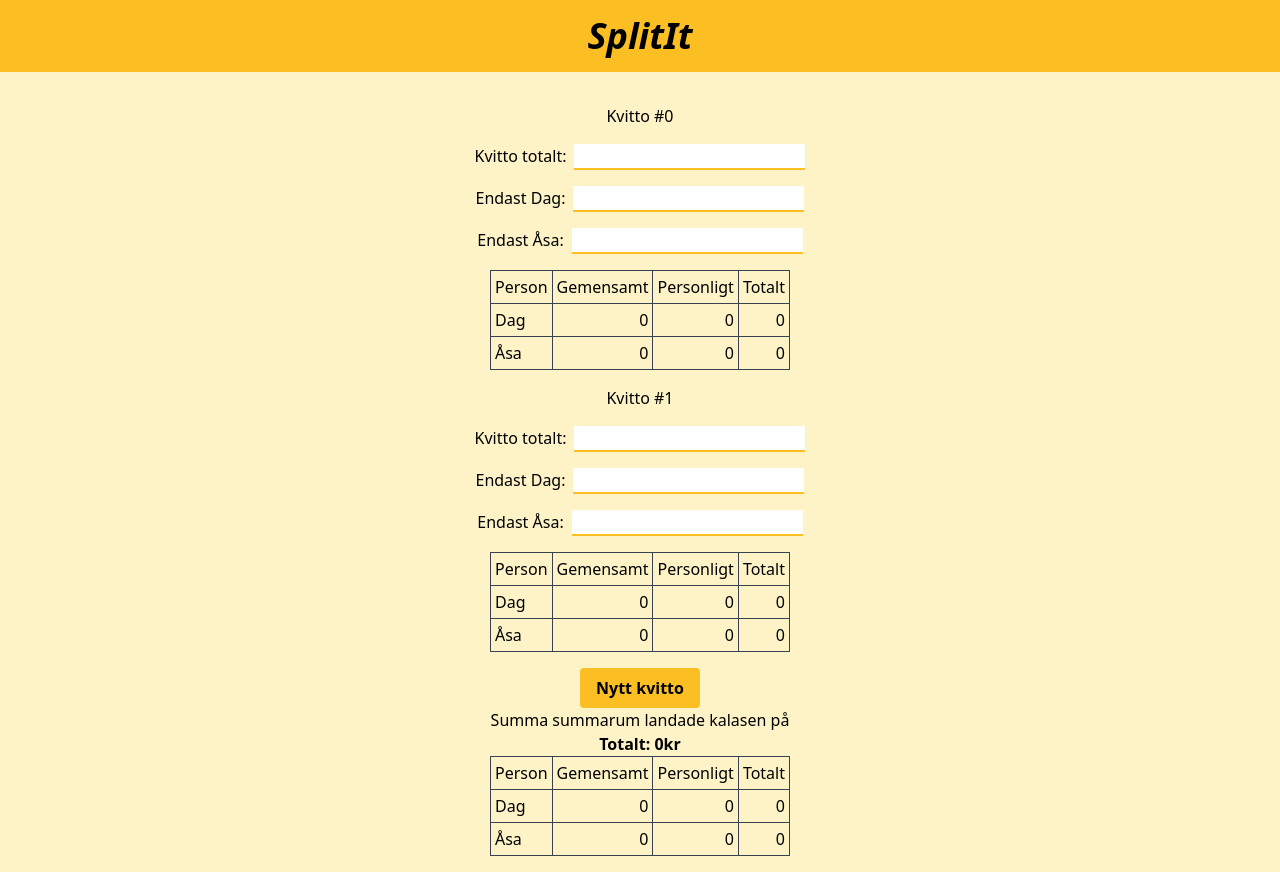
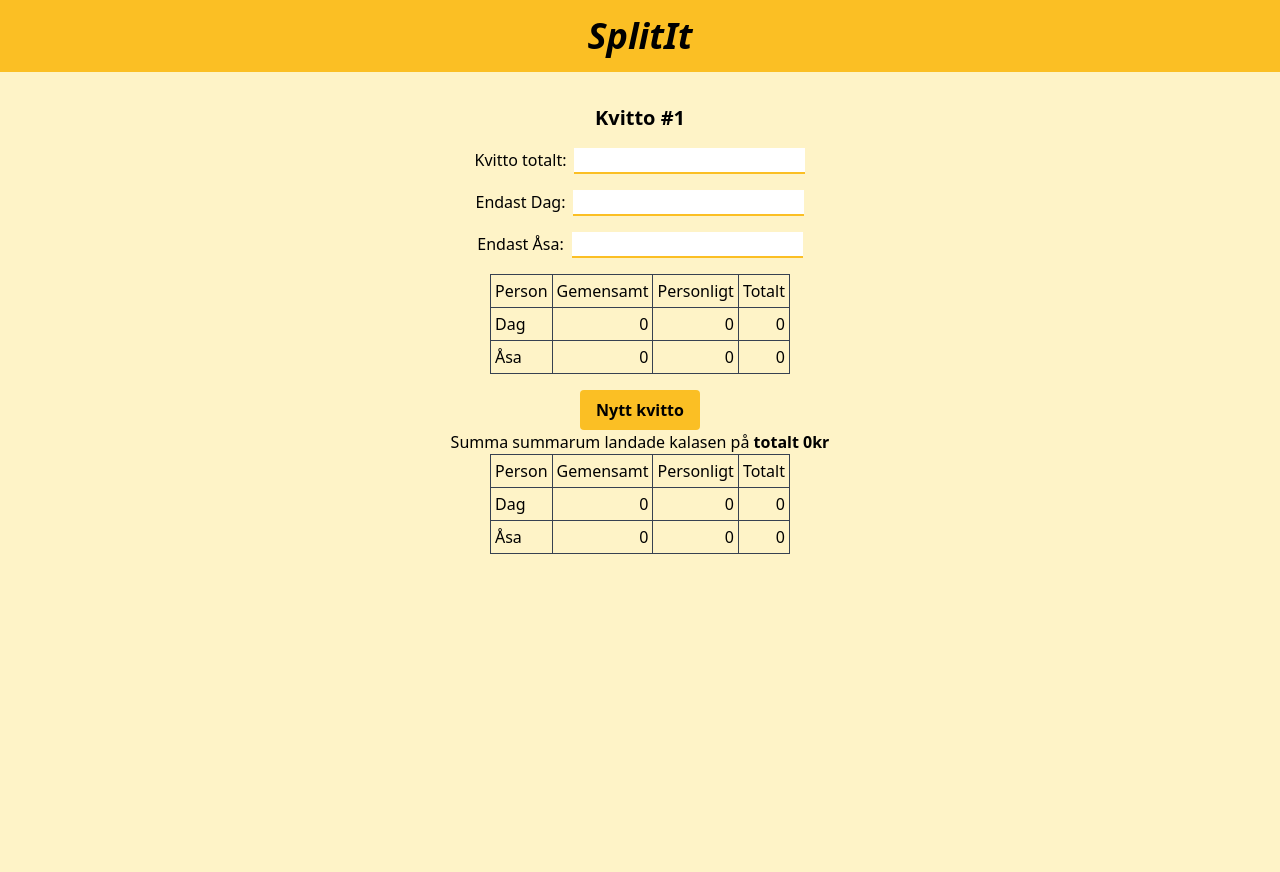
Before and after one commit to jadlers/splitit, a React (Create React App) app: page / in a window 1280 px wide. Built offline with nearby package versions, Linux system fonts and the light colour scheme.

Commit message:
Remove placeholder receipts & make total prettier

```diff
--- a/src/App.js
+++ b/src/App.js
@@ -6,10 +6,9 @@ import OverviewTable from "./OverviewTable";
 
 function App() {
   const [receipts, setReceipts] = useState({
-    0: { both: 0, dag: 0, sis: 0 },
     1: { both: 0, dag: 0, sis: 0 },
   });
-  const [nextIdx, setNextIdx] = useState(1);
+  const [nextIdx, setNextIdx] = useState(2);
 
   const bothTotal = Object.values(receipts).reduce(
     (acc, { both }) => acc + both,
@@ -50,8 +49,12 @@ function App() {
         >
           Nytt kvitto
         </button>
-        <p>Summa summarum landade kalasen på</p>
-        <p className="font-bold">{`Totalt: ${2 * bothTotal + 0 + 0}kr`}</p>
+        <p>
+          Summa summarum landade kalasen på{" "}
+          <span className="font-bold">
+            {`totalt ${2 * bothTotal + dagTotal + sisTotal}kr`}
+          </span>
+        </p>
         <OverviewTable both={bothTotal} dagOnly={dagTotal} sisOnly={sisTotal} />
       </main>
     </>
--- a/src/Receipt.js
+++ b/src/Receipt.js
@@ -16,7 +16,7 @@ export default function Receipt({ id, saveInfo }) {
 
   return (
     <div className="flex flex-col space-y-4 my-4 px-4 text-center">
-      <p>{`Kvitto #${id}`}</p>
+      <p className="text-xl font-semibold">{`Kvitto #${id}`}</p>
       <label>
         Kvitto totalt:
         <input
```
